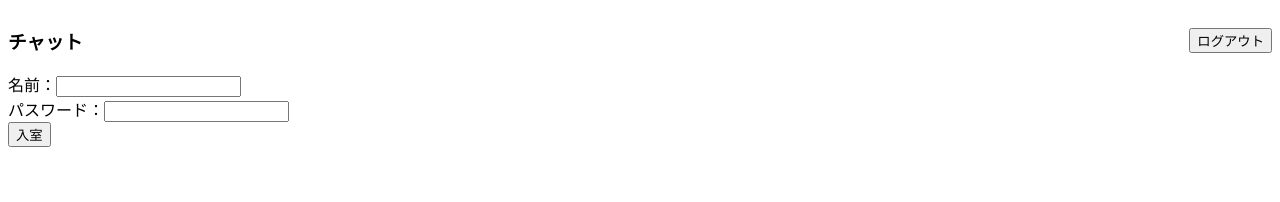
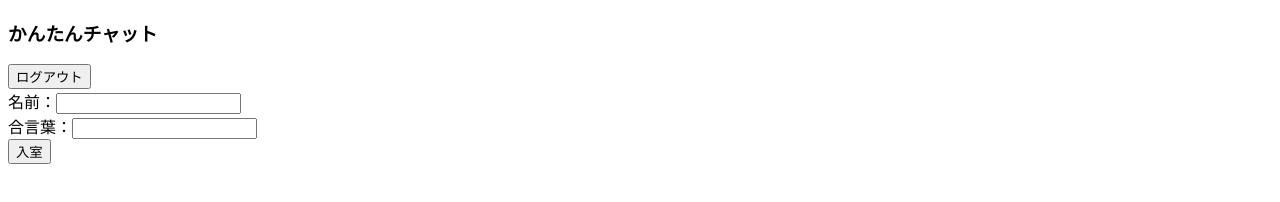
Before and after one commit to HN-Happy/chat-app, a plain HTML site: page index.html in a window 1280 px wide. Drawn offline with nearby package versions, Linux system fonts and the light colour scheme.

Commit message:
Update index.html

```diff
--- a/index.html
+++ b/index.html
@@ -6,23 +6,16 @@
     body { font-family: sans-serif; }
     li { margin-bottom: 8px; }
     .time { color: gray; font-size: 10px; margin-left: 8px; }
-    .top {
-      display: flex;
-      align-items: center;
-      justify-content: space-between;
-    }
   </style>
 </head>
 <body>
 
-<div class="top">
-  <h3>チャット</h3>
-  <button onclick="logout()">ログアウト</button>
-</div>
+<h3>かんたんチャット</h3>
+<button onclick="logout()">ログアウト</button>
 
 <div id="login">
   名前：<input id="name"><br>
-  パスワード：<input id="pass" type="password"><br>
+  合言葉：<input id="pass" type="password"><br>
   <button onclick="start()">入室</button>
 </div>
 
@@ -60,7 +53,7 @@ async function start(){
   name = document.getElementById("name").value;
 
   if(pass !== "0830"){
-    alert("パスワードが違います");
+    alert("合言葉が違います");
     return;
   }
 
@@ -72,7 +65,7 @@ async function start(){
   loadMessages();
 }
 
-// 🔥 ログアウト処理
+// 🔥 ログアウト
 function logout(){
   localStorage.removeItem("chat_name");
 
```
